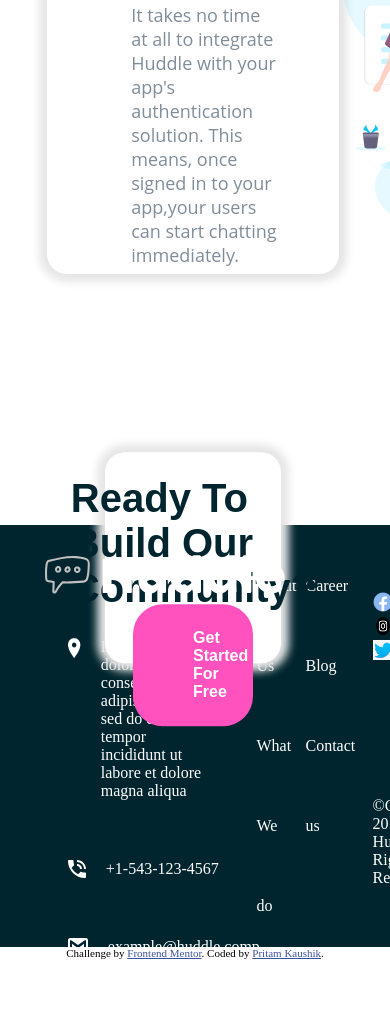
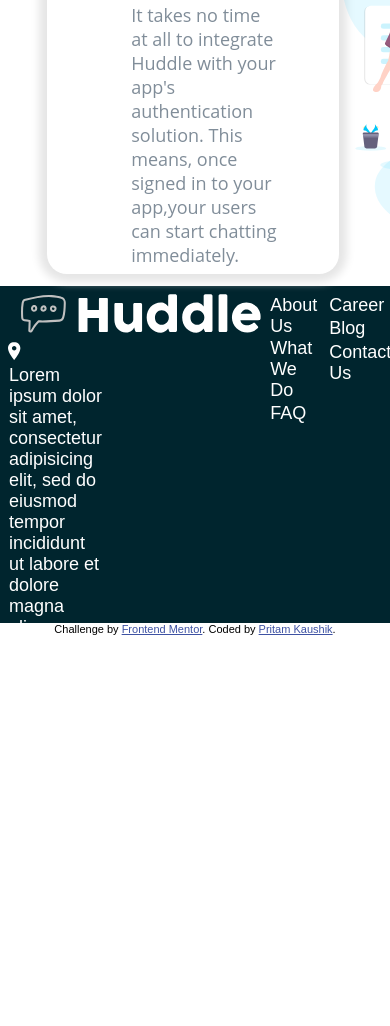
Before and after one commit to i2EatBabies/Huddle-Page-Faulty, a plain HTML site: page index.html in a window 390 px wide. Shown: the part 2064-3090 px from the top of the page. After the commit the page ends 2855 px from the top, so only its background shows below. Drawn offline with Linux system fonts and the light colour scheme; a web font is replaced by a local one.

Commit message:
Revert "Pc Version Without Media Query"
This reverts commit 1d6041a7f2f712332bdb40ecbf0aae0b332d0418.

```diff
--- a/StyleCSS/Style.css
+++ b/StyleCSS/Style.css
@@ -2,6 +2,15 @@
 	padding: 0;
 }
 
+	body
+{
+  font-size: 16px;
+  font-family: 'Poppins', sans-serif;
+  color: Very Dark Cyan: hsl(192, 100%, 9%)
+  justify-content: center;
+  align-items: center;
+
+}
 
 .sec2
 {
@@ -140,13 +149,17 @@ align-content:
   font-size: 16px;
  font-color:hsl(192, 100%, 9%);
 }
-
+.footer
+{
+	margin-top: 3%;
+background:hsl(192, 100%, 9%);
+height: 40vh;
+}
 .logoalt{
 	filter: saturate(0%) invert(100%) brightness(150%);
-	 padding-left: 18%;
+	 padding-left: 8%;
 	 margin-right: 5%;
-	 margin-top: 12%;
-   padding-bottom: 10px;
+	 margin-top: 3%;
 }
 
 #icon_img{
@@ -154,97 +167,28 @@ align-content:
 	max-height: 20px;
 }
 .details{
-	display: column;
-	max-width: 100%;
-	flex-direction: row;
-	 margin-left: 15%;
+	display: flex;
+	max-width: 25%;
+	flex-direction: column;
+	padding-top: 2%;
+	padding-left: 3%;
 	flex-wrap: nowrap;
-
-  justify-content: space-around;
-  font-weight: 400;
+	margin:none;
 	}
-
-.fcontent{
-  height: 50vh;
-  background-color: hsl(192, 100%, 9%);
-  width: 100%;
-  margin-top: 20px;
-  color: white;
-  display: flex;
-}
-
-.fc{
-  flex: 1;
+.leftid>p{
+	display: inline-block;
+	color: white;
+	padding:  2%;
+	font-size: 18px;
+	justify-content: center;
+  box-sizing: border-box;
 
 
 }
-.d{ display: flex;
-    flex-direction: row;
-    padding: 30px;
-}
-.d>img{
-  padding-right: 20px;
-}
-.info{
-  display: flex;
-  flex-direction: row;
-  justify-content: space-around;
-  color: white;
-
+.footer	{
+	display: flex;
+	flex-direction:row;
+	justify-content: center;
 
 
 }
-.info1,.info2{
-  margin-top: 22%;
-  padding:2% 5%;
-  line-height:500%;
-
-}
-.social{
-  display: flex;
-  flex-direction: column;
-  justify-content: space-around;
-}
-.cr{
-  padding-top: 10%;
-  padding-left:40%;
-}
-.icons{
-  padding:10% 40%;
-}
-.community
-{ background-color: white;
-  margin:5% 27%;
-  height: 25vh;
-  box-shadow: 0 0 8px 8px #e6e6e6;
-  width:45%;
-  display: flex;
-  flex-direction: column;
-  justify-content: space-around;
-  border-radius: 20px;
-  align-items: center;
-transform: translate(0px,75%);
-   }
-.commub{
-   background-color: hsl(322, 100%, 66%);
-  color: white;
-  border: none;
-  padding: 25px 60px;
-  text-align: center;
-  display: inline-block;
-  margin:auto;
-  cursor: pointer;
-  border-radius: 30px;
-  font-weight: 700;
-  font-size: 16px;
-  max-width:40%;
-  margin-bottom:3%;
-}
-.community>h1{
-  padding: 5%;
-  color: hsl(192, 100%, 9%);
- font-size:40px;
- font-family: "Poppins",sans-serif;
- font-weight: 600;
-transform: translate(0px,10%);
-}
--- a/index.html
+++ b/index.html
@@ -92,70 +92,68 @@
   <img id="triple_img" src="images/illustration-your-users.svg" alt="your-users">
 </div>
 
+<div class="footer">
 
 
-<div class="mainf">
-
-  <div class="community">
-    <h1>Ready To Build Our Community?</h1>
-    <button class="commub">Get Started For Free</button>
-  </div>
-
-  <div class="fcontent">
-
-   <div class="fc about">
-
-    <img class="logoalt" src="images/logo.svg" alt="Huddle-Logo">
-     <div class="details">
-
-       <div class="d location"><img id="icon_img" src="images/icon-location.svg" >
-        <p>Lorem ipsum dolor sit amet, consectetur <br>adipisicing elit, sed do eiusmod tempor  <br>   incididunt ut labore et dolore magna aliqua </p> </div>
-       <div class="d phone"><img id="icon_img" src="images/icon-phone.svg"> <p>+1-543-123-4567 </p> </div>
-
-      <div class="d email"><img id="icon_img" src="images/icon-email.svg"> <p>example@huddle.comp </p></div>
-     </div>
+<div class="left">
+        <img class="logoalt" src="images/logo.svg" alt="Huddle-Logo">
+               <div class="details">
 
 
-   </div>
+<div class="leftid">
+      <img id="icon_img" src="images/icon-location.svg" alt="Huddle-Logo" >
+
+       <p>Lorem ipsum dolor sit amet, consectetur adipisicing elit, sed do eiusmod tempor incididunt ut labore et dolore magna aliqua</p>
+
+    </div>
+
+    <div class="leftid">
+      <img id="icon_img" src="images/icon-phone.svg" alt="Huddle-Logo" >
+
+       <p>+1-543-123-4567</p>
+
+    </div>
+    <div class="leftid" style="display: inline;">
+       <img id="icon_img" src="images/icon-email.svg" alt="Huddle-Logo"  >
+
+       <p>example@huddle.com</p>
+    </div>
+
+    </div>
+  </div>
+<div class="details">
+  <div class="leftid">
+    <p>About Us</p>
+    <br>
+    <p>What We Do</p>
+    <br>
+    <p>FAQ</p>
+    <br>
+  </div>
+</div>
+
+<div class="details"><div class="leftid">
+  <p>Career</p>
+  <br>
+  <p>Blog </p>
+  <br>
+  <p>Contact Us</p>
+  <br>
+</div>
+</div>
 
 
-   <div class="fc info">
-    <div class="info1">
-        <div>About Us</div>
-        <div>What We do</div>
-        <div>FAQ</div>
-    </div>
-     <div class="info2">
-      <div>Career</div>
-      <div>Blog</div>
-      <div>Contact us</div>
-
-    </div>
-   </div>
+</div>
 
 
-   <div class="fc social">
-    <div class="icons">
-       <img src="images/facebook.png" style="width:20px; height: 20px;">
-     <img src="images/instagram.png" style="width:20px; height: 20px;">
-     <img src="images/twitter.png" style="width:20px; height: 20px;">
-    </div>
-    <div class="cr">
-     &copy;Copyright 2018 Huddle.All Rights Reserved.
-    </div>
 
-   </div>
 
- </div>
 
-   <div class="fbottom">
-     <p class="attribution">
+  <footer>
+    <p class="attribution">
       Challenge by <a href="https://www.frontendmentor.io?ref=challenge" target="_blank">Frontend Mentor</a>.
       Coded by <a href="#">Pritam Kaushik</a>.
     </p>
-
-   </div>
-
-</div>
+  </footer>
 </body>
 </html>
```
Also changed, not shown: images/facebook.png (deleted), images/instagram.png (deleted), images/twitter.png (deleted).
